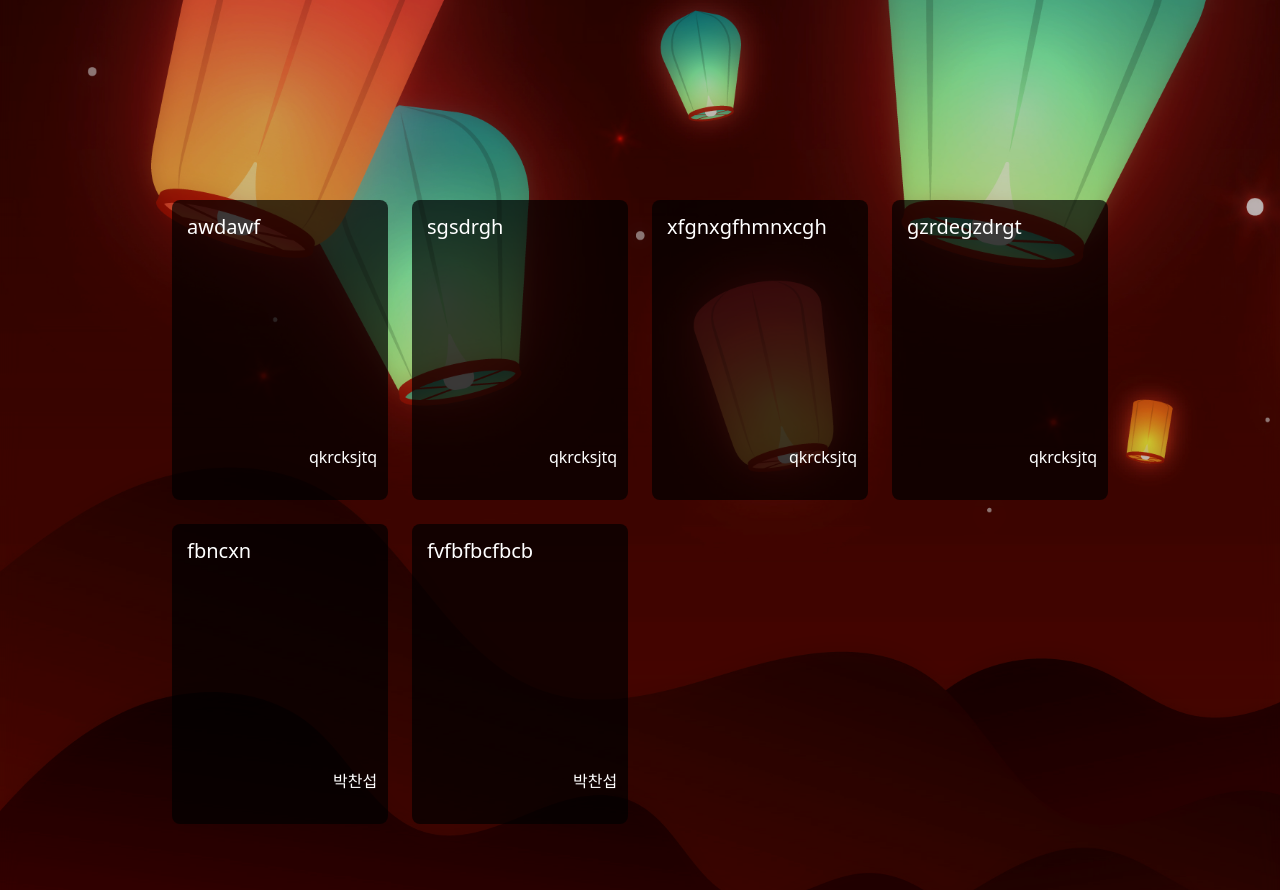
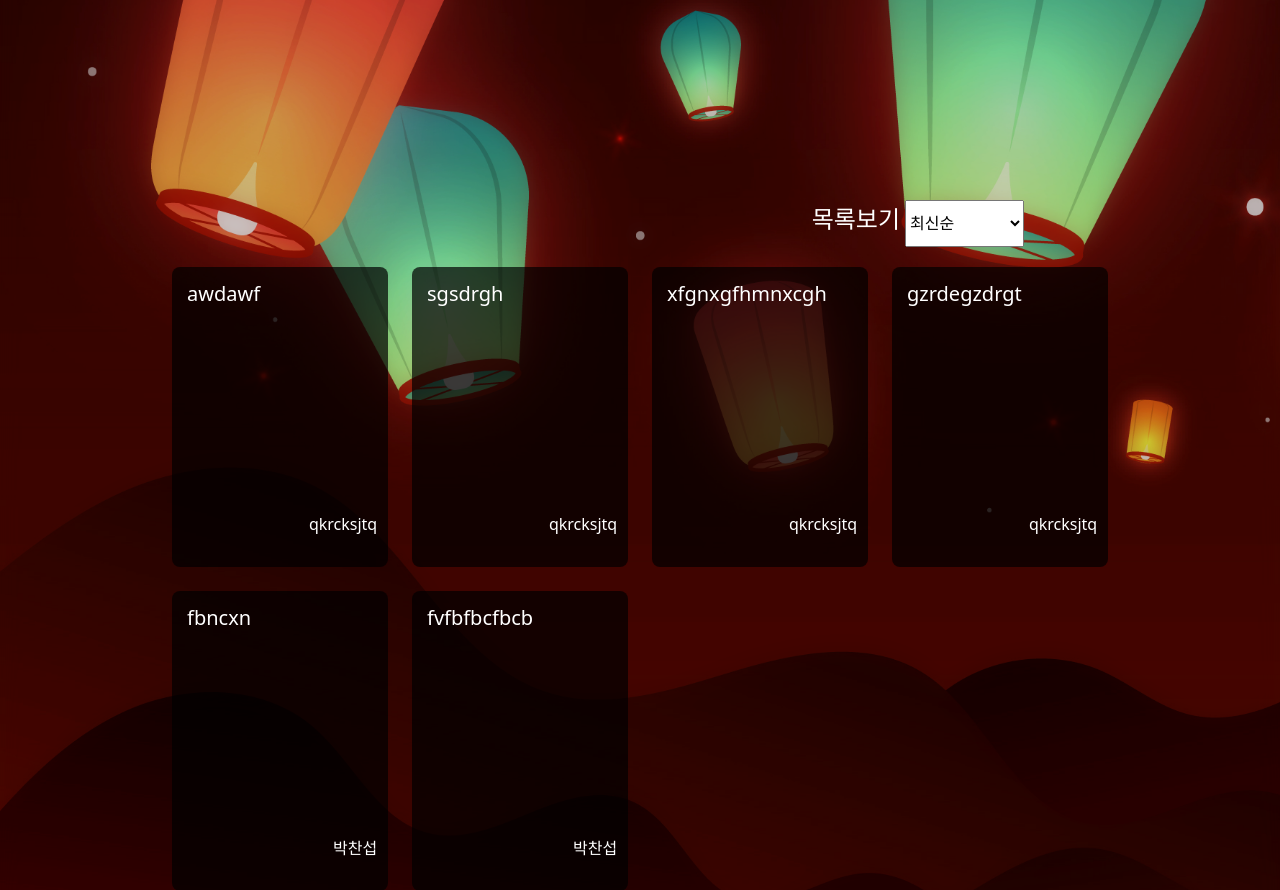
Before and after one commit to totohoon02/Hanghae99_WebMini, a Flask app: page / in a window 1280 px wide. Shown: the part 500-1390 px from the top of the page. Run offline with Flask 3, Linux system fonts and the light colour scheme.

Commit message:
[ADD] 카드 정렬
home.html 하단 이랑 중간

```diff
--- a/WebMiniapp/templates/home.html
+++ b/WebMiniapp/templates/home.html
@@ -154,7 +154,7 @@
             max-height: 300px;
             display: flex;
             align: center;
-            border-radius:8px;
+            border-radius: 8px;
 
             h5 {
                 max-height: 250px;
@@ -176,25 +176,25 @@
                 left: 5%;
                 bottom: 5%;
                 position: absolute;
-                padding-left:10px;
-                padding-right:10px;
+                padding-left: 10px;
+                padding-right: 10px;
                 text-align: right;
                 width: auto;
                 color: white;
-                display:flex;
-                justify-contents:center;
-                align-items:center;
-                background-color:rgba(255,255,255,0.5);
-                border:0;
-                border-radius:20px;
+                display: flex;
+                justify-contents: center;
+                align-items: center;
+                background-color: rgba(255, 255, 255, 0.5);
+                border: 0;
+                border-radius: 20px;
 
                 .follow {
-                    color:black;
+                    color: black;
                 }
             }
 
             .follow-button:hover {
-                background-color:rgba(255,255,255,0.8);
+                background-color: rgba(255, 255, 255, 0.8);
             }
         }
 
@@ -275,8 +275,18 @@
             <input placeholder="소망을 입력 해 주세요." class="wish"></input>
             <button class="submit-wish" type="submit">소망 작성</button>
         </div>
-
-            <div class="row row-cols-1 row-cols-md-4 g-4 mx-auto w-75 pb-5" >
+        <form id="searchForm" method="get" action="{{ url_for('home._list') }}">
+            <input type="hidden" id="sortboard" name="sortboard" value="{{ sortboard }}">
+        </form>
+        <div style=" display: flex; justify-content: right; margin-bottom: 20px; margin-right: 20%; ">
+            <h4 style="color: white; padding: 5px;">목록보기</h4>
+            <select class="formcontroller sortboard" name="sortboard">
+                <option value="recent" {% if sortboard=="recent" %}selected{% endif %}>최신순</option>
+                <option value="maxcomment" {% if sortboard=='maxcomment' %}selected{% endif %}>댓글 많은 순서</option>
+                <option value="old" {% if sortboard=='old' %}selected{% endif %}>오래된순</option>
+            </select>
+        </div>
+        <div class="row row-cols-1 row-cols-md-4 g-4 mx-auto w-75 pb-5">
             {% set follow = friendList %}
             {%for list in data%}
             <div class="col">
@@ -293,8 +303,10 @@
                         {% endfor %}
 
                         {% if not follow_found.exist %}
-                                <button class="follow-button" data-user="{{ list.user_id }}" data-username="{{ list.username }}">
-                                    <p class="card-text follow" data-user="{{ list.user_id }}" data-follow="{{follow_found}}">팔로우</p>
+                        <button class="follow-button" data-user="{{ list.user_id }}"
+                            data-username="{{ list.username }}">
+                            <p class="card-text follow" data-user="{{ list.user_id }}" data-follow="{{follow_found}}">
+                                팔로우</p>
                         </button>
                         {% endif %}
                     </div>
@@ -312,7 +324,7 @@
         const key = "user_id";
         let user_id;
         let wish;
-        let searchKeyword=""
+        let searchKeyword = ""
         let endpoint = "http://127.0.0.1:8000"
 
         function getCookie(key) {
@@ -387,7 +399,7 @@
                 .catch(error => {
                     console.error('post 요청 실패');
                 })
-                .finally(()=>{
+                .finally(() => {
                     window.location.href = `http://127.0.0.1:8000/?query=${searchKeyword}`;
 
                 })
@@ -436,7 +448,7 @@
                 document.querySelector(".mypage-button").style.display = "block";
                 document.querySelector(".logout-button").style.display = "block";
                 document.querySelectorAll(".follow-button").forEach(function (e) {
-                    if(user_id == e.dataset.user) {
+                    if (user_id == e.dataset.user) {
                         e.style.display = "none";
                     }
 
@@ -452,13 +464,13 @@
             }
         });
 
-        document.querySelectorAll(".follow-button").forEach(function(button) {
+        document.querySelectorAll(".follow-button").forEach(function (button) {
             button.addEventListener("click", function (e) {
                 const userId = e.target.dataset.user;
                 const username = e.target.dataset.username;
                 const data = {
-                    user_id : userId,
-                    username : username
+                    user_id: userId,
+                    username: username
                 }
                 fetch(`${endpoint}/friend`, {
                     method: 'POST',
@@ -475,14 +487,23 @@
                     .catch(error => {
                         console.error('post 요청 실패');
                     })
-                .finally(()=>{
+                    .finally(() => {
                         window.location.href = `${endpoint}/?query=${searchKeyword}`;
                     })
 
             });
         });
 
-
+        $(".sortboard").on('change', function () {
+            const selectedValue = $(this).val();
+            $(".sortboard").val(selectedValue);
+            // 폼이 제출될 때, 빈 문자열이라면 선택된 옵션이 없는 것으로 간주하여 제출을 막습니다.
+            if (selectedValue !== "") {
+                // 폼의 sortboard 필드 값을 업데이트하고 서브밋합니다.
+                $("#sortboard").val(selectedValue);
+                $('#searchForm').submit();
+            }
+        });
 
     </script>
 </body>
--- a/views/home_view.py
+++ b/views/home_view.py
@@ -58,3 +58,16 @@ def addfriend():
     friend_list = Friend.query.filter_by(user_id=user_cookie_id).all() if user_cookie_id else []
 
     return render_template('home.html', friendList=friend_list)
+
+@bp.route('/sort')
+def _list():
+    sortboard = request.args.get('sortboard', type=str, default='recent')
+
+    if sortboard == 'maxcomment':
+        somang_list = notice_board_list.query.order_by(notice_board_list.comment_id.desc()).all()
+    elif sortboard == 'old':
+        somang_list = notice_board_list.query.order_by(notice_board_list.created_at.asc()).all()
+    else:
+        somang_list = notice_board_list.query.order_by(notice_board_list.created_at.desc()).all()
+
+    return render_template('home.html', data=somang_list, sortboard=sortboard)
```
Lines whose indentation alone changed are shown as unchanged.
